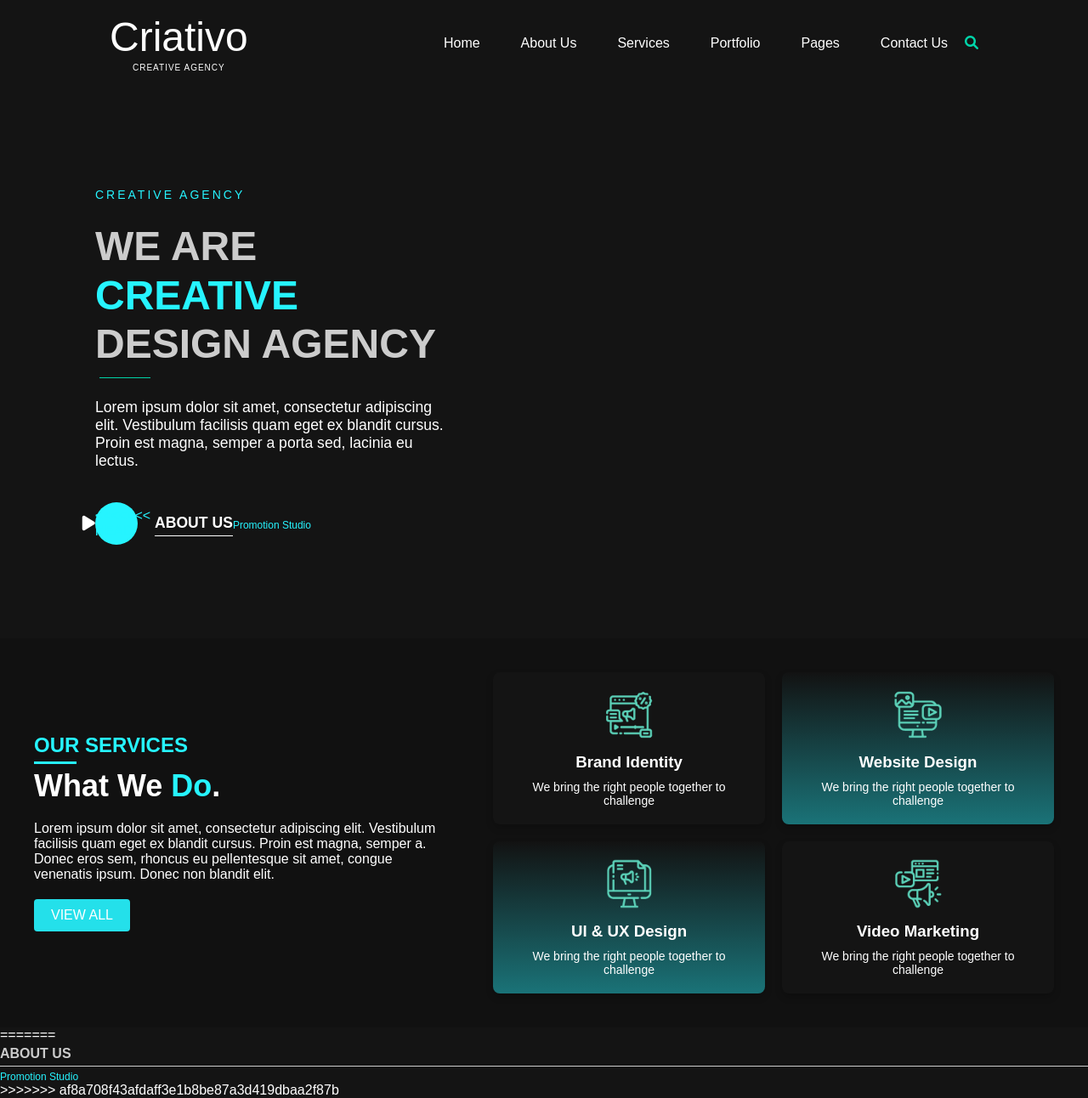
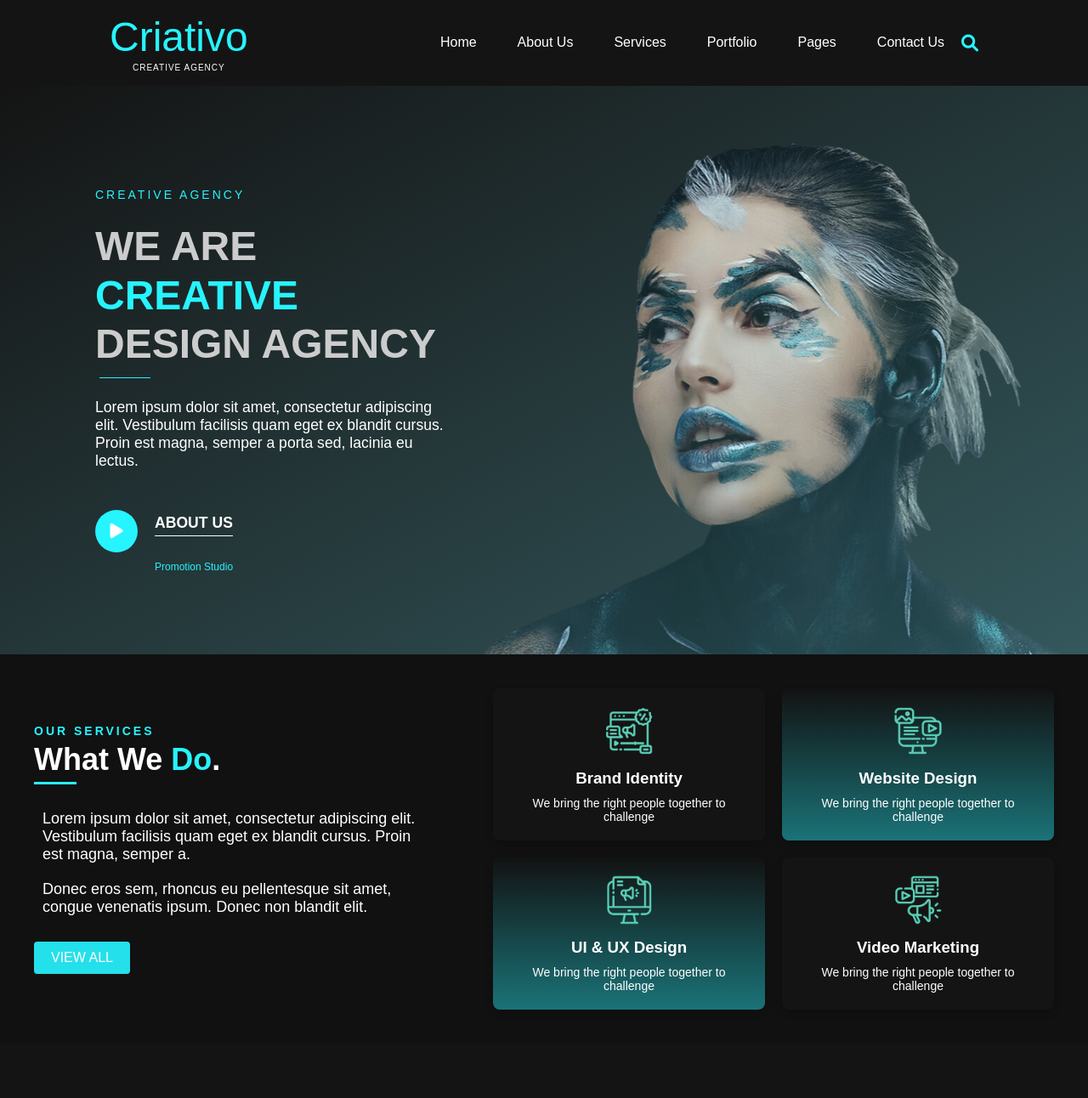
Before and after one commit to Israa-Atef150/CRIATIVO, a plain HTML site: page index.html in a window 1280 px wide. Shown: the whole page at 85% size. After the commit the page ends 1228 px from the top, so only its background shows below. Drawn offline with Linux system fonts and the light colour scheme.

Commit message:
section2

```diff
--- a/index.html
+++ b/index.html
@@ -43,12 +43,13 @@
             <div class="about-section">
                 <div class="circle">
                     <i class="fas fa-play"></i>
-<<<<<<< HEAD
+
                  </div>
+                 <div class="about-studio">
                  <p class="about-text  description1">ABOUT US</p>
 
                   <p class="studio-text ">Promotion Studio</p>
-
+                 </div>
                  </div>
            </div>
            </section>
@@ -85,16 +86,9 @@
             </div>
         </div>
 
-=======
-                </div>
-                <div class="a1">
-                    <h3 class="about-text  description1">ABOUT US</h3>
-                    <p class="studio-text ">Promotion Studio</p>
-                </div>
-            </div>
+
     </section>
 
->>>>>>> af8a708f43afdaff3e1b8be87a3d419dbaa2f87b
 </body>
 
 </html>
--- a/style.css
+++ b/style.css
@@ -44,13 +44,7 @@ body {
 
 .navbar .logo {
     font-size: 3rem;
-<<<<<<< HEAD
     color: var(--highlight-color);
-
-=======
-    color: var(--primary-color);
-
->>>>>>> af8a708f43afdaff3e1b8be87a3d419dbaa2f87b
 }
 
 .navbar .nav-links {
@@ -64,16 +58,16 @@ body {
 }
 
 i.fa-search {
-<<<<<<< HEAD
+
     font-size: 20px;
     color: var(--highlight-color);;
     margin-left: 20px;
-=======
+
     font-size: 20px;
-    color: var(--primary-color);
-    ;
+    color: var(--highlight-color);
+
     margin-left: 20px;
->>>>>>> af8a708f43afdaff3e1b8be87a3d419dbaa2f87b
+
 }
 
 .navbar .nav-links a {
@@ -89,13 +83,13 @@ i.fa-search {
     align-items: center;
 
     padding: 6rem 7rem;
-<<<<<<< HEAD
-    background: linear-gradient(to left, rgba(25, 82, 59, 4.7), rgba(20, 24, 20, -4.7)), url(imges/portrait.png ) no-repeat center center / cover;
-=======
-    background: linear-gradient(to left, rgba(56, 82, 59, 4.7), rgba(20, 24, 20, -4.7)), url(imges/portrait.png ) no-repeat right center;
->>>>>>> af8a708f43afdaff3e1b8be87a3d419dbaa2f87b
+
+    background: linear-gradient(to left top, rgba(121, 239, 252, 0.31), rgba(20, 24, 20, -4.7)), url(imges/portrait.png ) no-repeat center center / cover;
+
+    background: linear-gradient(to left top   , rgba(121, 239, 252, 0.31), rgba(20, 24, 20, -4.7)), url(imges/portrait.png ) no-repeat right center;
+
     position: relative;
-    color: var(--highlight-color);
+    color: #26f4ff;
 }
 
 
@@ -137,7 +131,7 @@ p.subtitle {
 .hr1 {
     border: none;
     height: 1px;
-    background-color: #00d4a9;
+    background-color: var(--highlight-color);
     width: 60px;
     margin: 5px;
 
@@ -180,7 +174,10 @@ p.subtitle {
     color: #fff;
     font-size: 20px;
 }
-
+.about-studio{
+    display: flex;
+    flex-direction: column;
+}
 .about-text {
     font-size: 16px;
     font-weight: bold;
@@ -253,9 +250,11 @@ p.studio-text {
     color: var(--highlight-color);
     margin-bottom: 5px;
     position: relative;
+    font-size: 14px;
+    letter-spacing: 3px;
 }
 
-.text-section h2::after {
+.text-section h1::after {
     content: "";
     display: block;
     width: 50px;
@@ -272,6 +271,11 @@ p.studio-text {
 
 .text-section h1 span {
     color: var(--highlight-color);
+}
+.text-section p{
+    font-size: 18px;
+    padding: 10px;
+
 }
 
 .cards-section {
```
